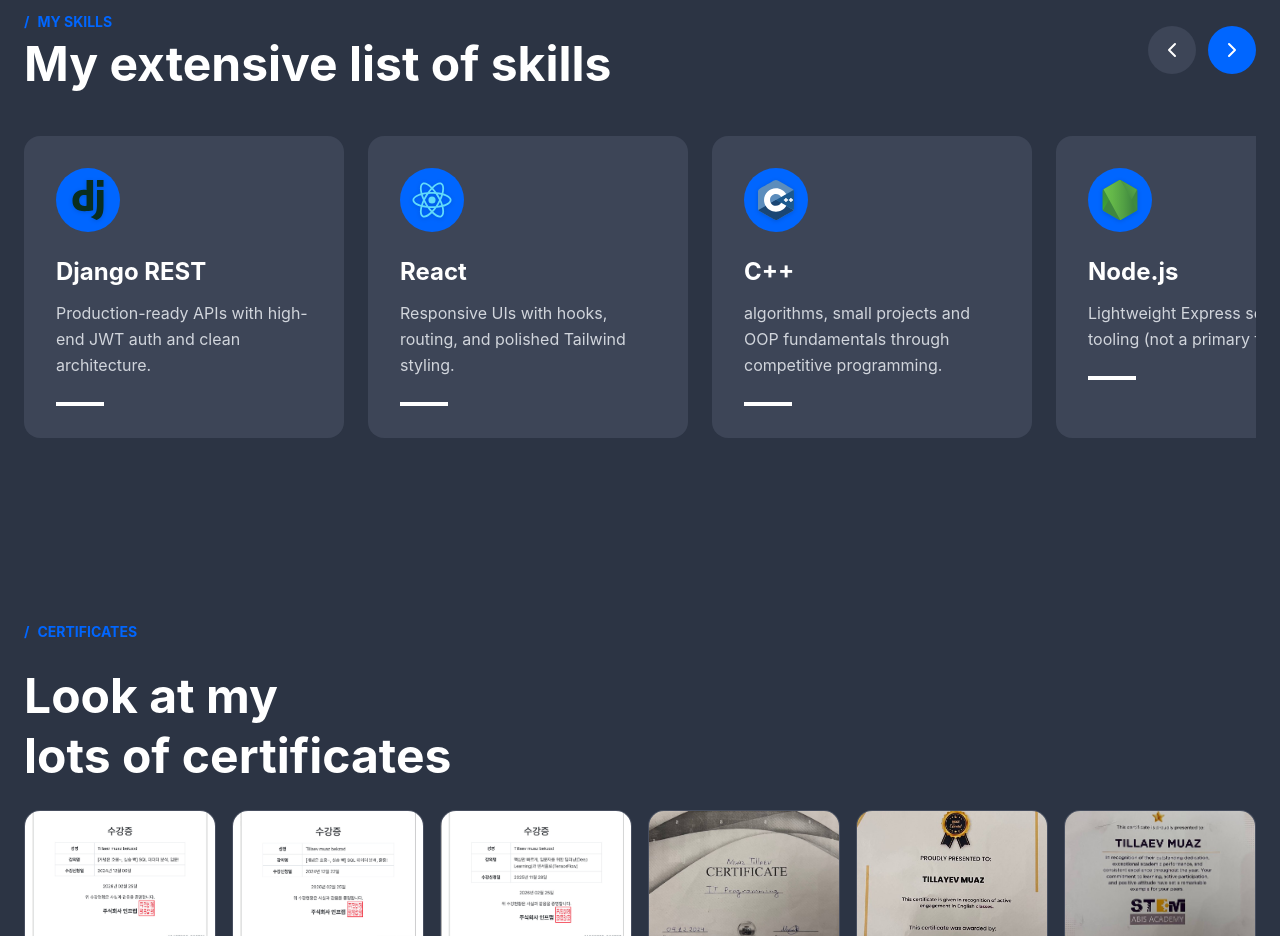
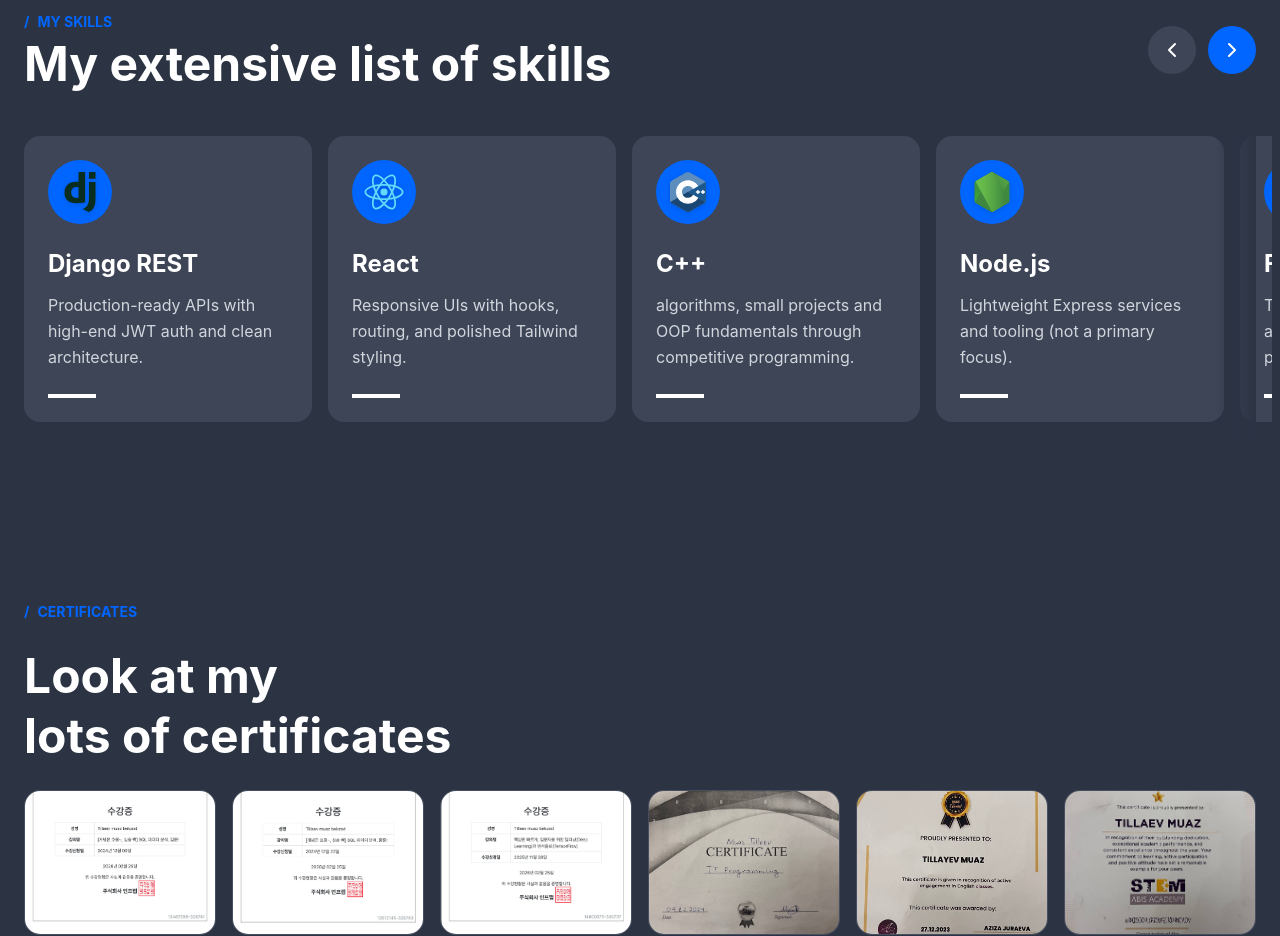
Before and after one commit to muazmuaz786/muaz-portfolio, a React (Vite) app: page / in a window 1280 px wide. Shown: the part 1920-2856 px from the top of the page. Built offline with nearby package versions, Linux system fonts and the light colour scheme.

Commit message:
Refactor skills section layout and scrolling behavior
Updated the skills section to improve the layout and scrolling behavior. Adjusted the styles and added a fade effect for better user experience.

```diff
--- a/src/app/components/skills-section.tsx
+++ b/src/app/components/skills-section.tsx
@@ -89,6 +89,12 @@
               <span className="text-[#0066FF]">/</span> MY SKILLS
             </p>
             <h2 className="text-4xl md:text-5xl font-bold">My extensive list of skills</h2>
+            <p className="md:hidden text-sm text-gray-400 mt-2 flex items-center gap-2">
+              <span className="inline-flex items-center justify-center w-6 h-6 rounded-full bg-white/10">
+                <ChevronRight size={14} />
+              </span>
+              Swipe to explore the skills carousel
+            </p>
           </div>
 
           <div className="hidden md:flex gap-3">
@@ -109,12 +115,13 @@
           </div>
         </div>
 
+        <div className="relative">
           <div
             ref={scrollContainerRef}
-          className="flex gap-6 overflow-x-auto pb-6 scrollbar-hide snap-x snap-mandatory"
+            className="flex gap-4 overflow-x-scroll pb-5 pr-4 -mr-4 snap-x snap-mandatory scroll-smooth"
             style={{
-            scrollbarWidth: 'none',
-            msOverflowStyle: 'none',
+              scrollbarWidth: 'thin',
+              msOverflowStyle: 'auto',
               WebkitOverflowScrolling: 'touch',
             }}
           >
@@ -124,7 +131,7 @@
                 initial={{ opacity: 0, y: 30 }}
                 animate={isInView ? { opacity: 1, y: 0 } : {}}
                 transition={{ delay: index * 0.1, duration: 0.6 }}
-              className="flex-shrink-0 w-80 bg-[#3d4557] rounded-2xl p-8 hover:bg-[#4a5163] transition-colors snap-start"
+                className="flex-shrink-0 w-72 min-w-[16rem] bg-[#3d4557] rounded-2xl p-6 hover:bg-[#4a5163] transition-colors snap-start"
               >
                 <div className="w-16 h-16 bg-[#0066FF] rounded-full flex items-center justify-center mb-6">
                   <img
@@ -140,6 +147,10 @@
               </motion.div>
             ))}
           </div>
+
+          {/* Right fade to hint scroll */}
+          <div className="pointer-events-none absolute top-0 right-0 h-full w-10 bg-gradient-to-l from-[#2C3444] to-transparent" />
+        </div>
       </motion.div>
     </section>
   );
```
Lines whose indentation alone changed are shown as unchanged.
